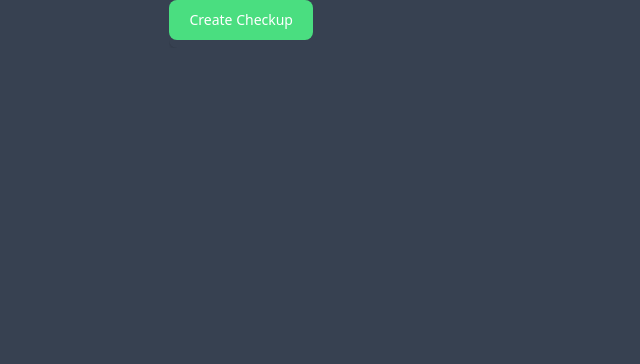
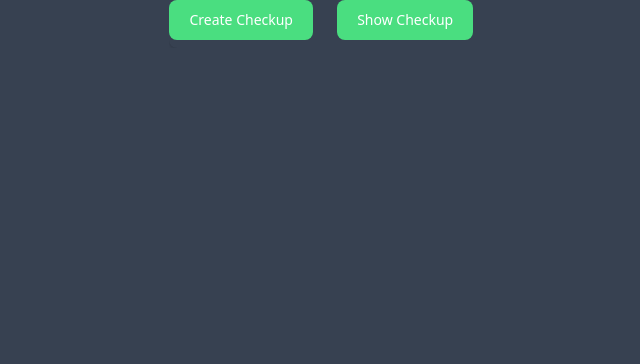
Before and after one commit to TGevinT/tugas-kelompok-pbp, a Django app: page /checkup/ in a window 1280 px wide. Shown: the part 1203-1567 px from the top of the page, without its empty margins (96-736 px from the left). Run offline with Django 4.2, Linux system fonts and the light colour scheme; the visitor is signed in with stand-in values (Sample User, id 1); data that the repository does not hold is empty; some libraries are stand-ins or nearby versions.

Commit message:
tinggal styling css

```diff
--- a/checkup/templates/checkup.html
+++ b/checkup/templates/checkup.html
@@ -180,7 +180,9 @@
                         </tbody>
                     </table>
                     <!--Buttonnya-->
-                    <button type="button" class="text-white bg-green-400 hover:bg-blue-500 focus:ring-4 focus:ring-blue-300 font-medium rounded-lg text-sm px-5 py-2.5 mr-5 mb-2 dark:bg-green-600	dark:hover:bg-green-700 focus:outline-none dark:focus:ring-green-800" data-bs-toggle="modal" data-bs-target="#exampleModal" data-bs-whatever="@getbootstrap">Create Checkup</button>                </div>
+                    <button type="button" class="text-white bg-green-400 hover:bg-blue-500 focus:ring-4 focus:ring-blue-300 font-medium rounded-lg text-sm px-5 py-2.5 mr-5 mb-2 dark:bg-green-600	dark:hover:bg-green-700 focus:outline-none dark:focus:ring-green-800" data-bs-toggle="modal" data-bs-target="#exampleModal" data-bs-whatever="@getbootstrap">Create Checkup</button>
+                    <button type="button" class="text-white bg-green-400 hover:bg-blue-500 focus:ring-4 focus:ring-blue-300 font-medium rounded-lg text-sm px-5 py-2.5 mr-5 mb-2 dark:bg-green-600	dark:hover:bg-green-700 focus:outline-none dark:focus:ring-green-800" data-bs-toggle="modal" data-bs-target="#exampleModal" data-bs-whatever="@getbootstrap">Show Checkup</button>
+                </div>
             </div>
         </div>
     </div>
```
